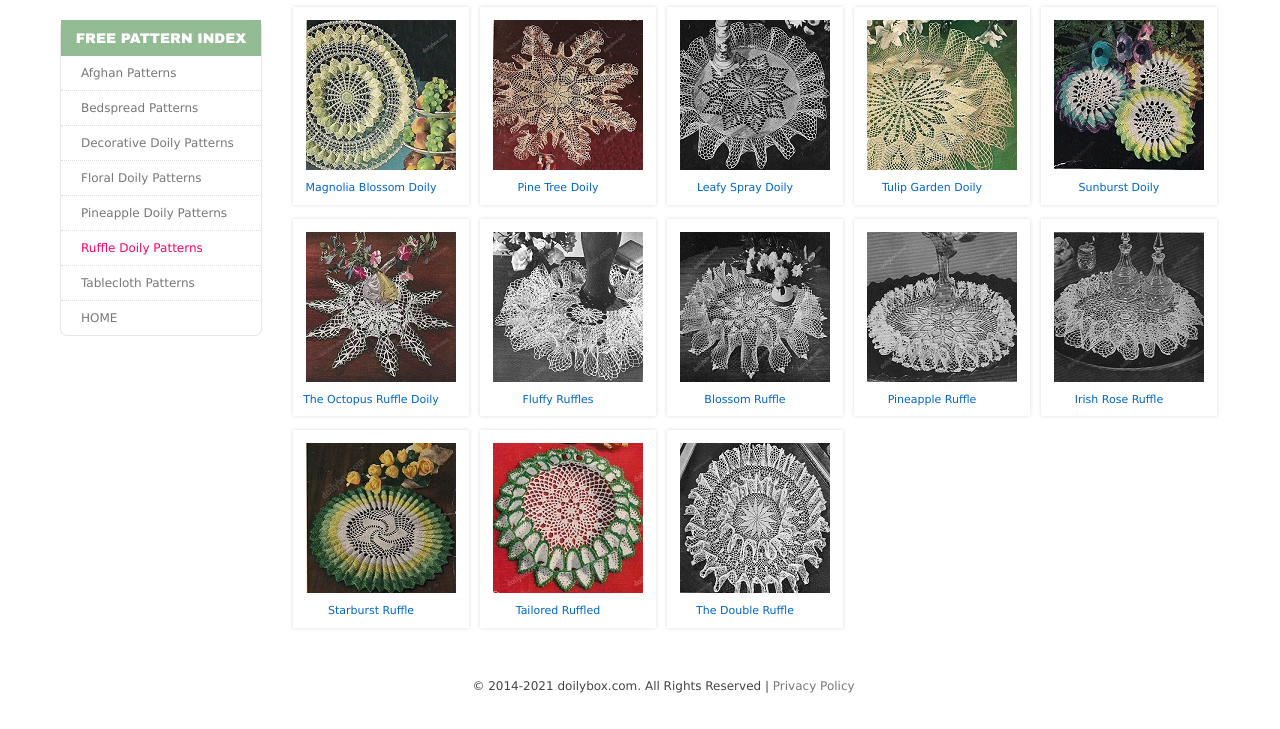
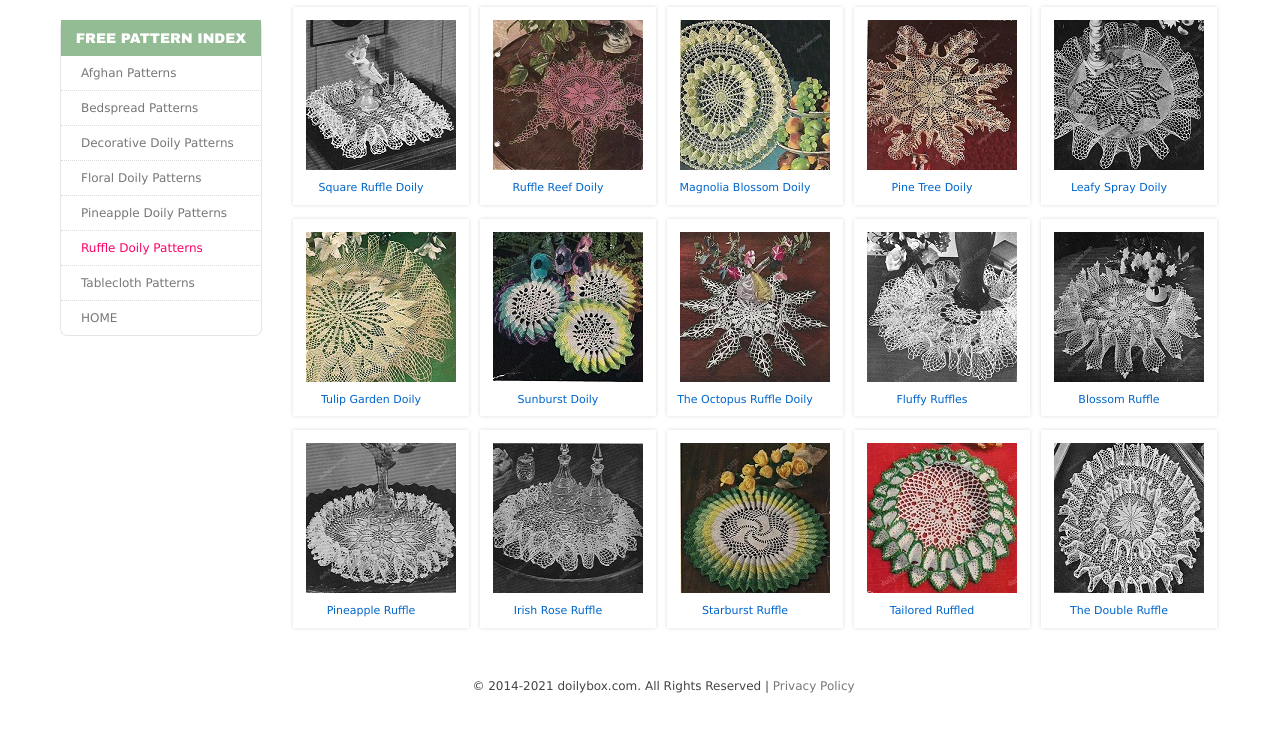
Before and after one commit to doilybox/free-crochet, a plain HTML site: page ruffle.html in a window 1280 px wide. Shown: the part 71-800 px from the top of the page. Drawn offline with Linux system fonts and the light colour scheme.

Commit message:
Add files via upload

```diff
--- a/ruffle.html
+++ b/ruffle.html
@@ -45,6 +45,10 @@
 <div class="main"><center><font face="Tahoma" color="#8FBC8F" size="5"><p id="rcorners2">Free Ruffled Crochet Doily Patterns</p></font></center>
 
 
+
+
+<div class="grid-view"><div class="prev"><a href="ruffle/sqruff.html"><img src="ruffle/images/sqrufft.jpg" alt="" /></a></div><p><a href="ruffle/sqruff.html">Square Ruffle Doily</a></p></div>
+<div class="grid-view"><div class="prev"><a href="ruffle/reef.html"><img src="ruffle/images/reeft.jpg" alt="" /></a></div><p><a href="ruffle/reef.html">Ruffle Reef Doily</a></p></div>
 <div class="grid-view"><div class="prev"><a href="ruffle/mag.html"><img src="ruffle/images/magt.jpg" alt="" /></a></div><p><a href="ruffle/mag.html">Magnolia Blossom Doily</a></p></div>
 <div class="grid-view"><div class="prev"><a href="ruffle/pinetree.html"><img src="ruffle/images/pinetreet.jpg" alt="" /></a></div><p><a href="ruffle/pinetree.html">Pine Tree Doily</a></p></div>
 <div class="grid-view"><div class="prev"><a href="ruffle/leafy.html"><img src="ruffle/images/leafyt.jpg" alt="" /></a></div><p><a href="ruffle/leafy.html">Leafy Spray Doily</a></p></div>
```
Also changed, not shown: index.html (+2 -0 lines).
